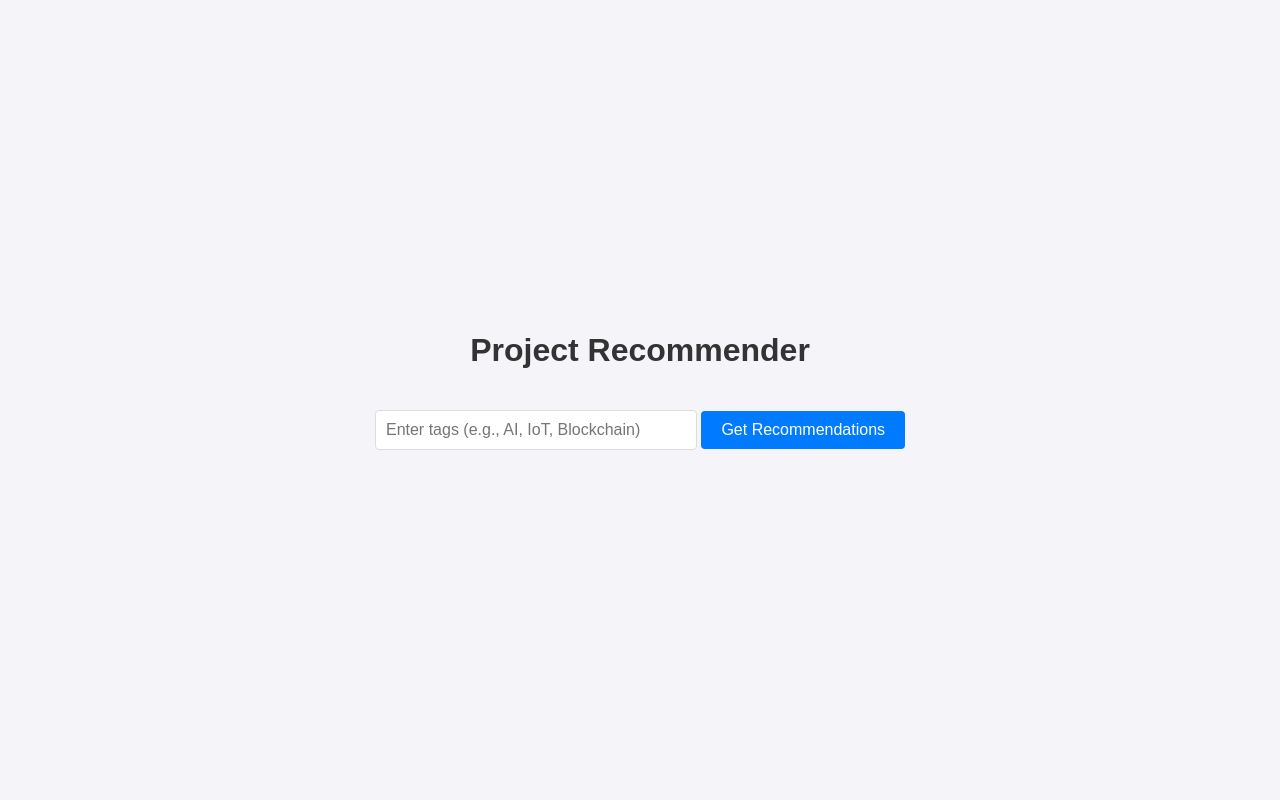
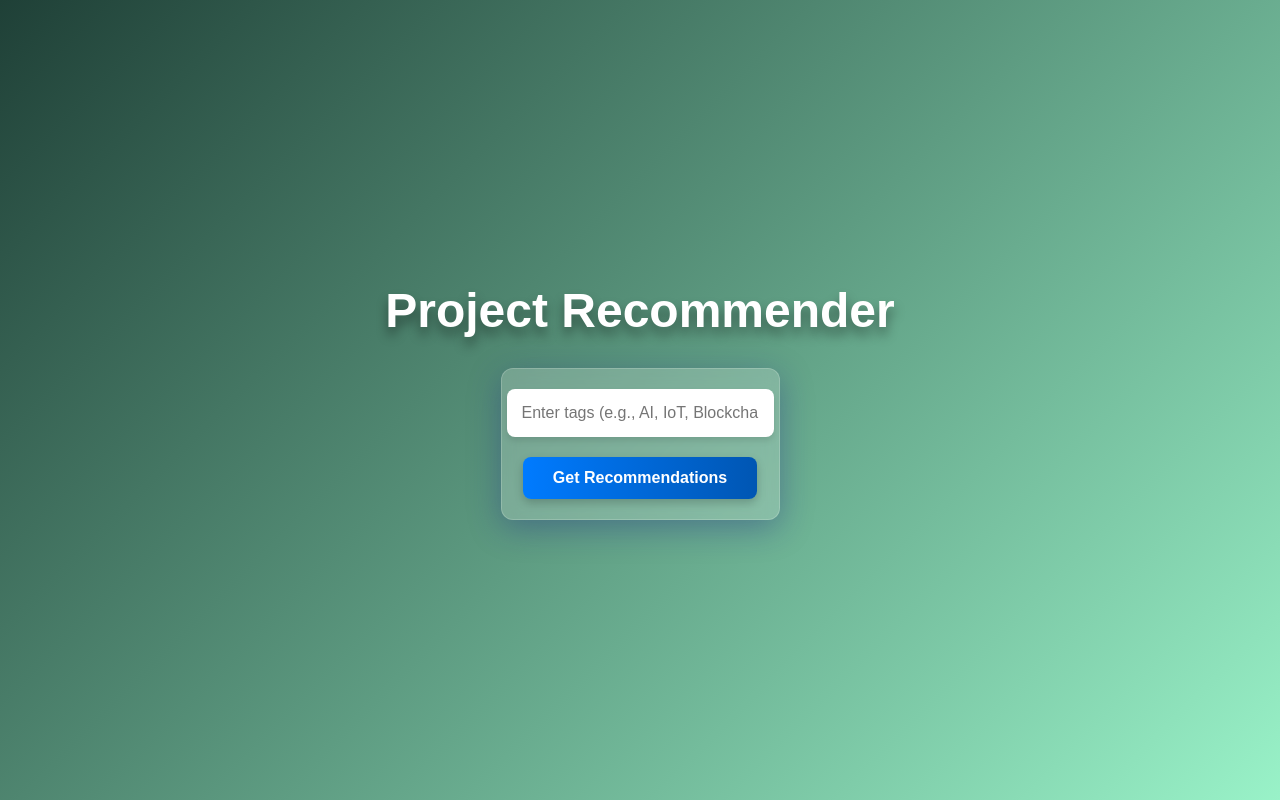
Before and after one commit to isreeharim/project-recommender, a Flask app: template templates/index.html in a window 1280 px wide. Run offline with Flask 3, Linux system fonts and the light colour scheme; the template is opened without the code that fills it, so the values that code supplies are empty; parts of the project's set-up code (start-up, migrations or seed data) failed here and were passed over.

Commit message:
Update index.html

```diff
--- a/templates/index.html
+++ b/templates/index.html
@@ -6,51 +6,125 @@
     <title>Project Recommender</title>
     <style>
         body {
-            font-family: Arial, sans-serif;
+            font-family: 'Poppins', sans-serif;
             margin: 0;
             padding: 0;
             display: flex;
             flex-direction: column;
             align-items: center;
             justify-content: center;
-            height: 100vh;
-            background-color: #f4f4f9;
+            min-height: 100vh;
+            background: linear-gradient(135deg, #1f4037, #99f2c8);
+            color: #fff;
+            overflow-x: hidden;
         }
         h1 {
-            color: #333;
+            font-size: 3rem;
+            font-weight: 700;
+            text-align: center;
+            margin-bottom: 30px;
+            text-shadow: 0 8px 12px rgba(0, 0, 0, 0.4);
+            animation: fadeInDown 1s ease-out;
+        }
+        @keyframes fadeInDown {
+            from {
+                opacity: 0;
+                transform: translateY(-20px);
+            }
+            to {
+                opacity: 1;
+                transform: translateY(0);
+            }
         }
         form {
-            margin: 20px 0;
+            display: flex;
+            flex-direction: column;
+            align-items: center;
+            background: rgba(255, 255, 255, 0.2);
+            padding: 20px;
+            border-radius: 12px;
+            box-shadow: 0 8px 32px rgba(31, 38, 135, 0.37);
+            backdrop-filter: blur(8px);
+            -webkit-backdrop-filter: blur(8px);
+            border: 1px solid rgba(255, 255, 255, 0.18);
         }
         input[type="text"] {
-            padding: 10px;
+            width: 100%;
+            max-width: 400px;
+            padding: 15px;
             font-size: 16px;
-            width: 300px;
-            border: 1px solid #ddd;
-            border-radius: 4px;
+            border: none;
+            border-radius: 8px;
+            margin-bottom: 20px;
+            outline: none;
+            box-shadow: 0 4px 6px rgba(0, 0, 0, 0.1);
+            transition: transform 0.3s ease, box-shadow 0.3s ease;
+        }
+        input[type="text"]:focus {
+            box-shadow: 0 8px 16px rgba(0, 123, 255, 0.4);
+            transform: scale(1.02);
         }
         button {
-            padding: 10px 20px;
+            padding: 12px 30px;
             font-size: 16px;
+            font-weight: 600;
             color: #fff;
-            background-color: #007BFF;
+            background: linear-gradient(90deg, #007BFF, #0056b3);
             border: none;
-            border-radius: 4px;
+            border-radius: 8px;
             cursor: pointer;
+            transition: all 0.4s ease;
+            box-shadow: 0 4px 10px rgba(0, 0, 0, 0.2);
         }
         button:hover {
-            background-color: #0056b3;
+            background: linear-gradient(90deg, #0056b3, #007BFF);
+            box-shadow: 0 6px 20px rgba(0, 123, 255, 0.4);
+            transform: translateY(-2px);
         }
         #results {
-            margin-top: 20px;
-            width: 80%;
+            margin-top: 30px;
+            width: 90%;
+            max-width: 1200px;
+            display: flex;
+            flex-wrap: wrap;
+            justify-content: center;
+            gap: 20px;
         }
         .project {
-            background-color: #fff;
-            padding: 15px;
-            margin: 10px 0;
-            border: 1px solid #ddd;
-            border-radius: 4px;
+            background: rgba(255, 255, 255, 0.15);
+            padding: 20px;
+            border-radius: 12px;
+            box-shadow: 0 8px 32px rgba(31, 38, 135, 0.37);
+            backdrop-filter: blur(8px);
+            -webkit-backdrop-filter: blur(8px);
+            border: 1px solid rgba(255, 255, 255, 0.18);
+            width: 300px;
+            color: #fff;
+            transition: transform 0.3s ease, box-shadow 0.3s ease;
+        }
+        .project:hover {
+            transform: translateY(-10px);
+            box-shadow: 0 12px 24px rgba(31, 38, 135, 0.5);
+        }
+        .project h3 {
+            margin: 0 0 10px;
+            font-size: 1.4rem;
+            font-weight: 700;
+            color: #99f2c8;
+        }
+        .project p {
+            margin: 0;
+            font-size: 1rem;
+            line-height: 1.5;
+        }
+        @media (max-width: 768px) {
+            .project {
+                width: 100%;
+                max-width: 90%;
+            }
+            input[type="text"] {
+                max-width: 90%;
+            }
         }
     </style>
 </head>
```
